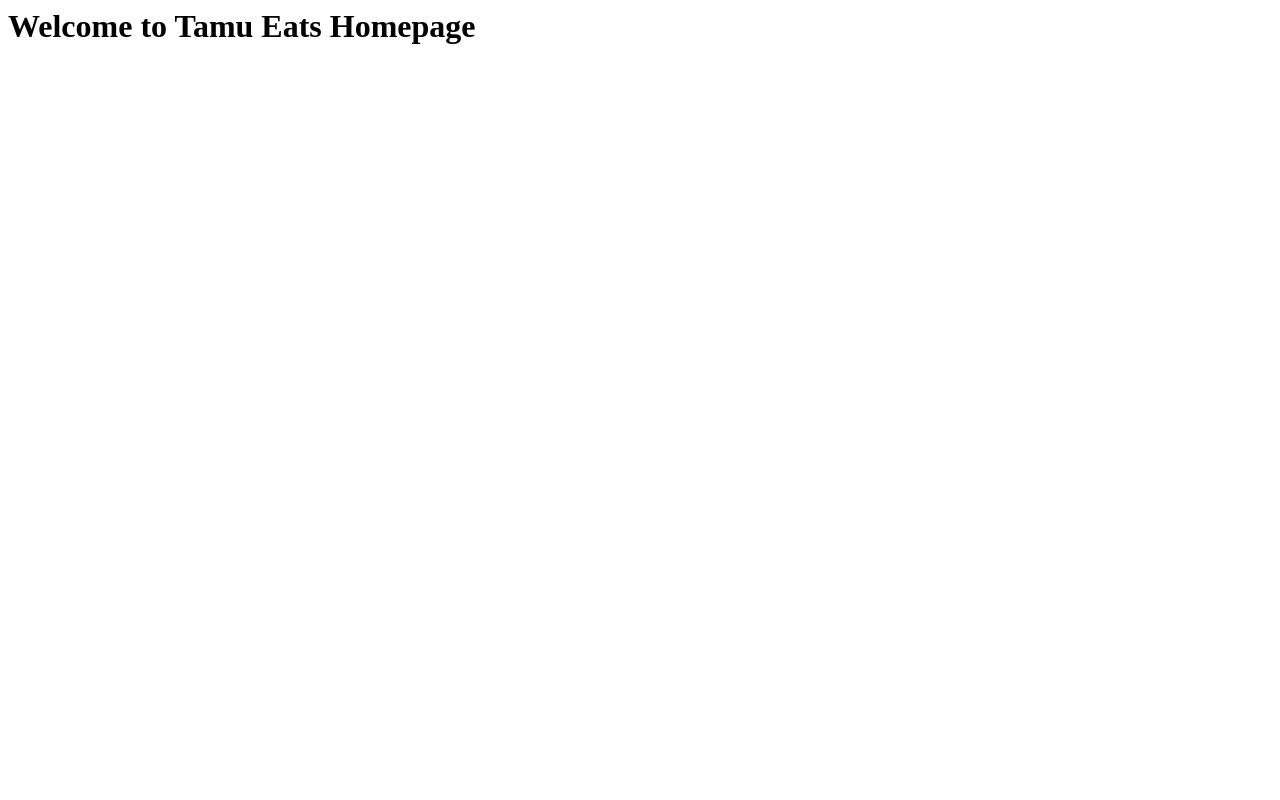
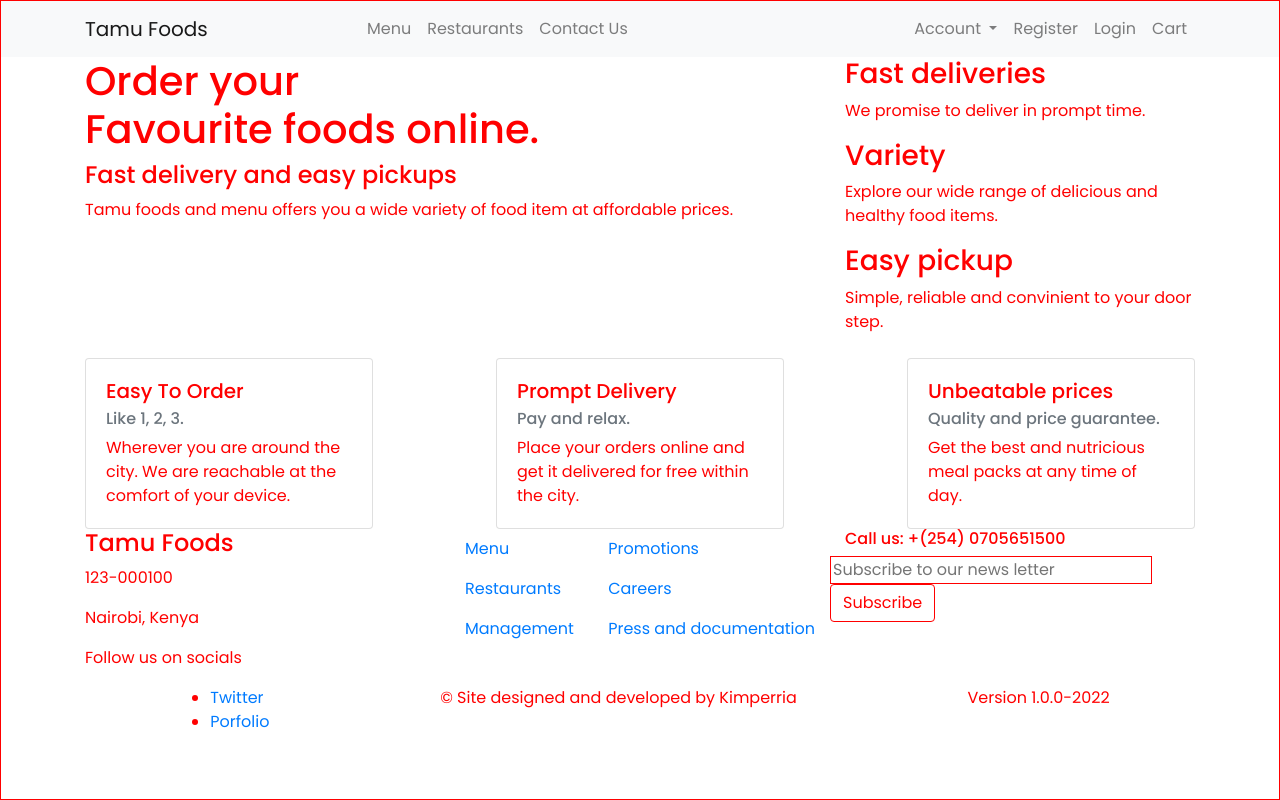
Before and after one commit to kimperria/tamu_foods_with_django, a Django app: page /tamufoods/home/ in a window 1280 px wide. Run offline with Django 4.2, Linux system fonts and the light colour scheme; some libraries are stand-ins or nearby versions.

Commit message:
Dev: App-structure the homepage

```diff
--- /dev/null
+++ b/static/styles/base.css
@@ -0,0 +1,83 @@
+/* ============= GOOGLE FONTS ============= */
+
+@import url('https://fonts.googleapis.com/css2?family=Poppins:wght@400;500;600&display=swap');
+
+/* ============= VARIABLE CSS ============= */
+
+:root {
+  --header-height: 3rem;
+
+  /*========== Colors ==========*/
+  /*Color mode HSL(hue, saturation, lightness)*/
+  --hue: 0;
+  --sat: 0%;
+  --title-color: hsl(var(--hue), var(--sat), 20%);
+  --title-color-dark: hsl(var(--hue), var(--sat), 0%);
+  --text-color: hsl(var(--hue), var(--sat), 46%);
+  --body-color: hsl(var(--hue), var(--sat), 98%);
+  --container-color: #fff;
+
+  /*========== Font and typography ==========*/
+  --body-font: "Poppins", sans-serif;
+
+  /*.5rem = 8px | 1rem = 16px ...*/
+  --big-font-size: 3.5rem;
+  --h1-font-size: 2.25rem;
+  --h2-font-size: 1.5rem;
+  --h3-font-size: 1.25rem;
+  --normal-font-size: 1rem;
+  --small-font-size: 0.875rem;
+  --smaller-font-size: 0.813rem;
+  --tiny-font-size: 0.625rem;
+
+  /*========== Font weight ==========*/
+  --font-normal: 400;
+  --font-medium: 500;
+  --font-semi-bold: 600;
+
+  /*========== Margenes Bottom ==========*/
+  /*.5rem = 8px | 1rem = 16px ...*/
+  --mb-0-25: 0.25rem;
+  --mb-0-5: 0.5rem;
+  --mb-0-75: 0.75rem;
+  --mb-1: 1rem;
+  --mb-1-5: 1.5rem;
+  --mb-2: 2rem;
+  --mb-2-5: 2.5rem;
+  --mb-3: 3rem;
+
+  /*========== z index ==========*/
+  --z-tooltip: 10;
+  --z-fixed: 100;
+  --z-modal: 1000;
+}
+
+/* Responsive typography */
+@media screen and (max-width: 992px) {
+    :root {
+      --big-font-size: 2.75rem;
+      --h1-font-size: 1.5rem;
+      --h2-font-size: 1.25rem;
+      --h3-font-size: 1rem;
+      --normal-font-size: 0.938rem;
+      --small-font-size: 0.813rem;
+      --smaller-font-size: 0.75rem;
+    }
+  }
+
+
+  /* =============== BASE ================= */
+
+  html {
+    scroll-behavior: smooth;
+  }
+
+  body,
+  .btn,
+  input,
+  textarea {
+    font-family: var(--body-font);
+    font-size: var(--normal-font-size);
+    border: 1px solid red;
+    color: red;
+  }
--- /dev/null
+++ b/tamueats/templates/tamueats/base.html
@@ -0,0 +1,34 @@
+<html>
+    <head>
+        {% load bootstrap4 %}
+        {% load static %}
+
+        {% if title %}
+            <title>Tamu Foods: - {{title}}</title>
+        {% else %}
+            <title>Tamu Foods</title>
+        {% endif %}
+
+        {% block styles %}
+            {% bootstrap_css %}
+            <link rel="stylesheet" type="text/css" href="{% static '/styles/base.css' %}">
+        {% endblock %}
+    </head>
+
+    <body>
+        <!-- navigation bar -->
+        {% include "tamueats/navbar.html" %}
+
+        <!-- system messages -->
+        <div class="container container-fluid">
+            {% block content %}
+                <!-- Templates -->
+            {% endblock %}
+        </div>
+
+        {% block scripts %}
+            <script src="https://cdn.jsdelivr.net/npm/jquery@3.5.1/dist/jquery.slim.min.js" integrity="sha384-DfXdz2htPH0lsSSs5nCTpuj/zy4C+OGpamoFVy38MVBnE+IbbVYUew+OrCXaRkfj" crossorigin="anonymous"></script>
+            <script src="https://cdn.jsdelivr.net/npm/bootstrap@4.6.1/dist/js/bootstrap.bundle.min.js" integrity="sha384-fQybjgWLrvvRgtW6bFlB7jaZrFsaBXjsOMm/tB9LTS58ONXgqbR9W8oWht/amnpF" crossorigin="anonymous"></script>
+        {% endblock %}
+    </body>
+</html>
--- /dev/null
+++ b/tamueats/templates/tamueats/footer.html
@@ -0,0 +1,84 @@
+<footer>
+    <section class="company__information">
+        <div class="row">
+            <div class="col-sm-12 col-md-4 col-lg-4">
+                <div class="contact__information">
+                    <h4>Tamu Foods</h4>
+                    <p>123-000100</p>
+                    <p>Nairobi, Kenya</p>
+                    <p>Follow us on socials</p>
+                </div>
+            </div>
+
+            <div class="col-sm-12 col-md-4 col-lg-4 additional__links">
+                <div class='d-flex justify-content-between'>
+                    <div class="company__links">
+                        <ul class="navbar-nav">
+                            <li class="nav-item">
+                                <a class="nav-link" href="#">Menu</a>
+                            </li>
+
+                            <li class="nav-item">
+                                <a class="nav-link" href="#">Restaurants</a>
+                            </li>
+
+                            <li class="nav-item">
+                                <a class="nav-link" href="#">Management</a>
+                            </li>
+                        </ul>
+                    </div>
+
+                    <div class="company__links">
+                        <ul class="navbar-nav">
+                            <li class="nav-item">
+                                <a class="nav-link" href="#">Promotions</a>
+                            </li>
+
+                            <li class="nav-item">
+                                <a class="nav-link" href="#">Careers</a>
+                            </li>
+
+                            <li class="nav-item">
+                                <a class="nav-link" href="#">Press and documentation</a>
+                            </li>
+                        </ul>
+                    </div>
+                </div>
+            </div>
+
+            <div class="col-sm-12 col-md-4 col-lg-4 news__letter">
+                <h6>Call us: +(254) 0705651500</h6>
+                <form class="news__letter-subcribeForm">
+                    <div class="row">
+                        <input type="text" placeholder="Subscribe to our news letter">
+                        <button class="btn">Subscribe</button>
+                    </div>
+                </form>
+            </div>
+        </div>
+    </section>
+
+    <section class="developer__section">
+        <div class="d-flex justify-content-around">
+            <div class="footer__copy d-flex justify-content-between">
+                <ul>
+                    <li class="nav-item">
+                        <a href="#">Twitter</a>
+                    </li>
+
+                    <li class="nav-item">
+                        <a href="#">Porfolio</a>
+                    </li>
+                </ul>
+            </div>
+
+            <div class="footer__author-info">
+                <span>&#169; Site designed and developed by Kimperria</span>
+            </div>
+
+            <div class="footer__additionals">
+                Version 1.0.0-2022
+            </div>
+        </div>
+    </section>
+</footer>
--- a/tamueats/templates/tamueats/homepage.html
+++ b/tamueats/templates/tamueats/homepage.html
@@ -1,9 +1,77 @@
 <html>
+    <head>
+        {% extends 'tamueats/base.html'%}
+        {% load static %}
+        {% load bootstrap4 %}
+
+        {% block styles %}
+        {% bootstrap_css %}
+        <link rel="stylesheet" type="text/css" href="{% static '/styles/base.css' %}">
+        <!-- /home/kim/jenga_school/projects/sprint_2/tamu_foods_with_django/static/styles/base.css -->
+        {% endblock %}
+    </head>
     <body>
-        {% if name %}
-        <h1>Welcome to {{ name }} Homepage</h1>
-        {% else %}
-        <h1>Welcome to the HomePage</h1>
-        {% endif %}
+        {% block content %}
+            <section class="hero_section">
+                <div class="row">
+                    <div class="col-sm-4 col-md-8 col-lg-8">
+                        <h1>Order your <br>
+                            Favourite foods online.</h1>
+                        <h4>Fast delivery and easy pickups</h4>
+                        <p>Tamu foods and menu offers you a wide variety of food item at affordable prices.</p>
+                    </div>
+
+                    <div class="col-sm-4 col-md-4 col-lg-4">
+                        <div class="hero__section-principles">
+                            <h3>Fast deliveries</h3>
+                            <p>We promise to deliver in prompt time.</p>
+                        </div>
+
+                        <div class="hero__section-principles">
+                            <h3>Variety</h3>
+                            <p>Explore our wide range of delicious and healthy food items.</p>
+                        </div>
+
+                        <div class='hero__section-principles'>
+                            <h3>Easy pickup</h3>
+                            <p>Simple, reliable and convinient to your door step.</p>
+                        </div>
+                    </div>
+                </div>
+            </section>
+
+            <section class="about__us">
+                <div class="d-flex justify-content-between">
+                    <div class="card mt-2" style="width: 18rem;">
+                        <div class="card-body">
+                          <h5 class="card-title">Easy To Order</h5>
+                          <h6 class="card-subtitle mb-2 text-muted">Like 1, 2, 3.</h6>
+                          <p class="card-text">Wherever you are around the city. We are reachable at the comfort of your device.</p>
+                        </div>
+                    </div>
+
+                    <div class="card mt-2" style="width: 18rem;">
+                        <div class="card-body">
+                          <h5 class="card-title">Prompt Delivery</h5>
+                          <h6 class="card-subtitle mb-2 text-muted">Pay and relax.</h6>
+                          <p class="card-text">Place your orders online and get it delivered for free within the city.</p>
+                        </div>
+                    </div>
+
+                    <div class="card mt-2" style="width: 18rem;">
+                        <div class="card-body">
+                          <h5 class="card-title">Unbeatable prices</h5>
+                          <h6 class="card-subtitle mb-2 text-muted">Quality and price guarantee.</h6>
+                          <p class="card-text">Get the best and nutricious meal packs at any time of day.</p>
+                        </div>
+                    </div>
+                </div>
+            </section>
+
+
+            <div class="section">
+                {% include "tamueats/footer.html" %}
+            </div>
+        {% endblock %}
     </body>
 </html>
--- /dev/null
+++ b/tamueats/templates/tamueats/navbar.html
@@ -0,0 +1,40 @@
+<nav class="navbar navbar-expand-lg navbar-light bg-light">
+    <div class="container container-fluid">
+        <a class="navbar-brand" href="{% url 'HomePage'%}">Tamu Foods</a>
+        <button class="navbar-toggler" type="button" data-toggle="collapse" data-target="#navbarNav" aria-controls="navbarNav" aria-expanded="false" aria-label="Toggle navigation">
+          <span class="navbar-toggler-icon"></span>
+        </button>
+        <div class="collapse navbar-collapse" id="navbarNav">
+          <ul class="navbar-nav mx-auto">
+            <li class="nav-item">
+              <a class="nav-link" href="#">Menu</a>
+            </li>
+            <li class="nav-item">
+              <a class="nav-link" href="#">Restaurants</a>
+            </li>
+            <li class="nav-item">
+                <a class="nav-link" href="#">Contact Us</a>
+              </li>
+          </ul>
+          <ul class="navbar-nav ml-auto">
+                <li class="nav-item dropdown">
+                    <a class="nav-link dropdown-toggle" href="#" id="navbarDropdown" role="button" data-toggle="dropdown" aria-haspopup="true" aria-expanded="false">
+                      Account
+                    </a>
+                    <div class="dropdown-menu" aria-labelledby="navbarDropdown">
+                      <a class="dropdown-item" href="#">Profile</a>
+                      <a class="dropdown-item" href="#">Logout</a>
+                  </li>
+                <li class="nav-item">
+                    <a class="nav-link" href="#">Register</a>
+                </li>
+                <li class="nav-item">
+                    <a class="nav-link" href="#">Login</a>
+                </li>
+                <li class="nav-item">
+                    <a class="nav-link" href="#">Cart</a>
+                </li>
+          </ul>
+        </div>
+    </div>
+  </nav>
```
